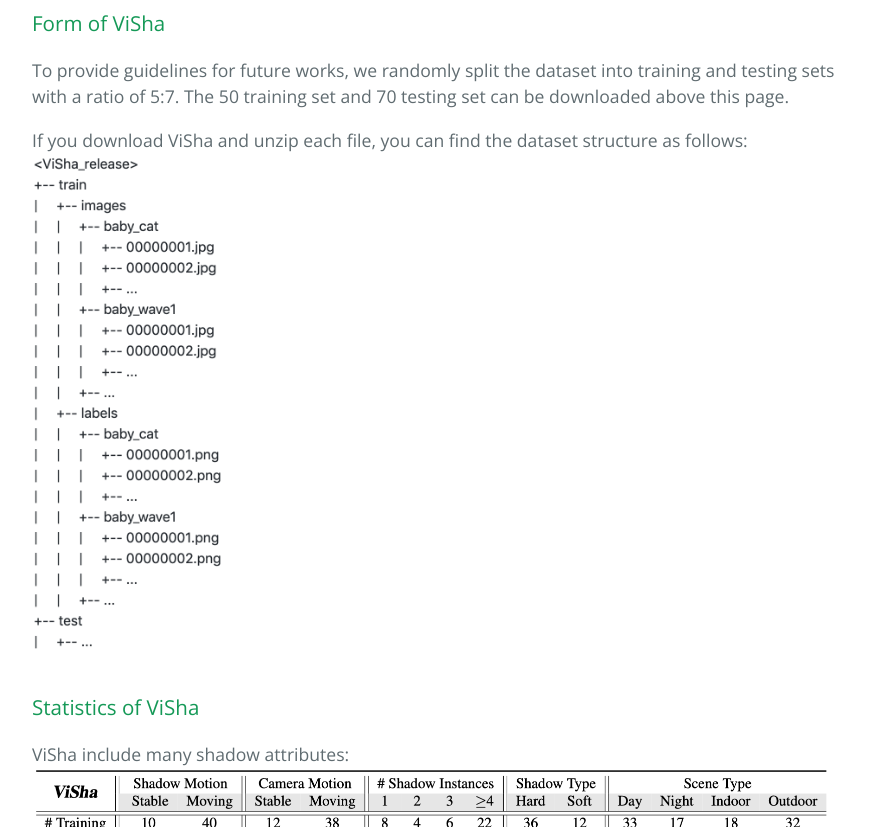
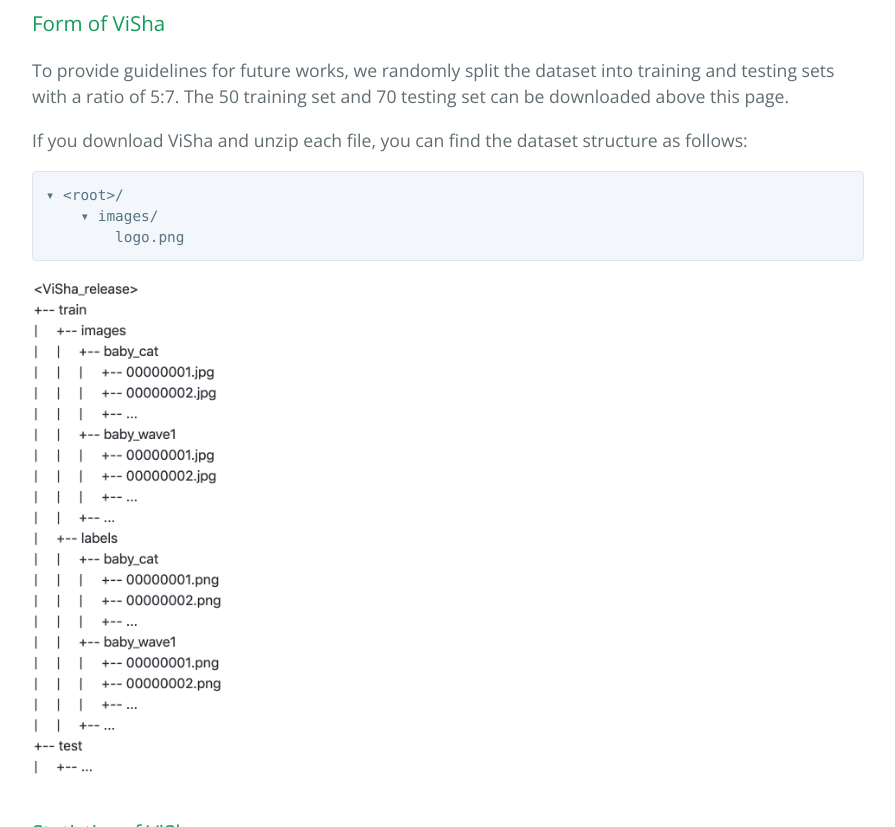
Before and after one commit to eraserNut/eraserNut.github.io, a Jekyll site: the page built from _posts/2021-04-06-ViSha.markdown, in a window 1280 px wide and 900 px high, scrolled down 994 px, cut to the strip 73-900 px from the top of the window. Shown: the whole strip, without its empty margins (192-1087 px from the left). Built offline with Jekyll 4.4.1, drawn with Linux system fonts in a browser that asks for light colours.

Commit message:
Update 2021-04-06-ViSha.markdown

```diff
--- a/_posts/2021-04-06-ViSha.markdown
+++ b/_posts/2021-04-06-ViSha.markdown
@@ -10,22 +10,26 @@
 
 ### Quikly know ViSha
 
-<!-- <img src="https://github.com/eraserNut/eraserNut.github.io/blob/main/_posts/video1_compass_gif2.gif"> -->
 <img src="https://github.com/eraserNut/eraserNut.github.io/blob/main/_posts/video1_compass_gif2.gif?raw=true">
 
 ### Form of ViSha
 To provide guidelines for future works, we randomly split the dataset into training and testing sets with a ratio of 5:7. The 50 training set and 70 testing set can be downloaded above this page.
 
 If you download ViSha and unzip each file, you can find the dataset structure as follows:
-<!-- <img src="https://github.com/eraserNut/eraserNut.github.io/blob/main/_posts/folder_structure.png"> -->
+
+    ▾ <root>/
+        ▾ images/
+            logo.png
+
 <img src="https://github.com/eraserNut/eraserNut.github.io/blob/main/_posts/folder_structure.png?raw=true" height="500">
 
 
 ### Statistics of ViSha
 ViSha include many shadow attributes:
-<!-- <img src="https://github.com/eraserNut/eraserNut.github.io/blob/main/_posts/visha_sta.png"> -->
+
 <img src="https://github.com/eraserNut/eraserNut.github.io/blob/main/_posts/visha_sta.png?raw=true" width="800">
 
 
 Visualization of the statistics of ViSha. (a) Shadow categories. (b) Ratio distribution of the shadows. (c) Mutual dependencies among shadow categories in (a).
+
 <img src="https://github.com/eraserNut/eraserNut.github.io/blob/main/_posts/visha_figure.png?raw=true" width="700">
```
